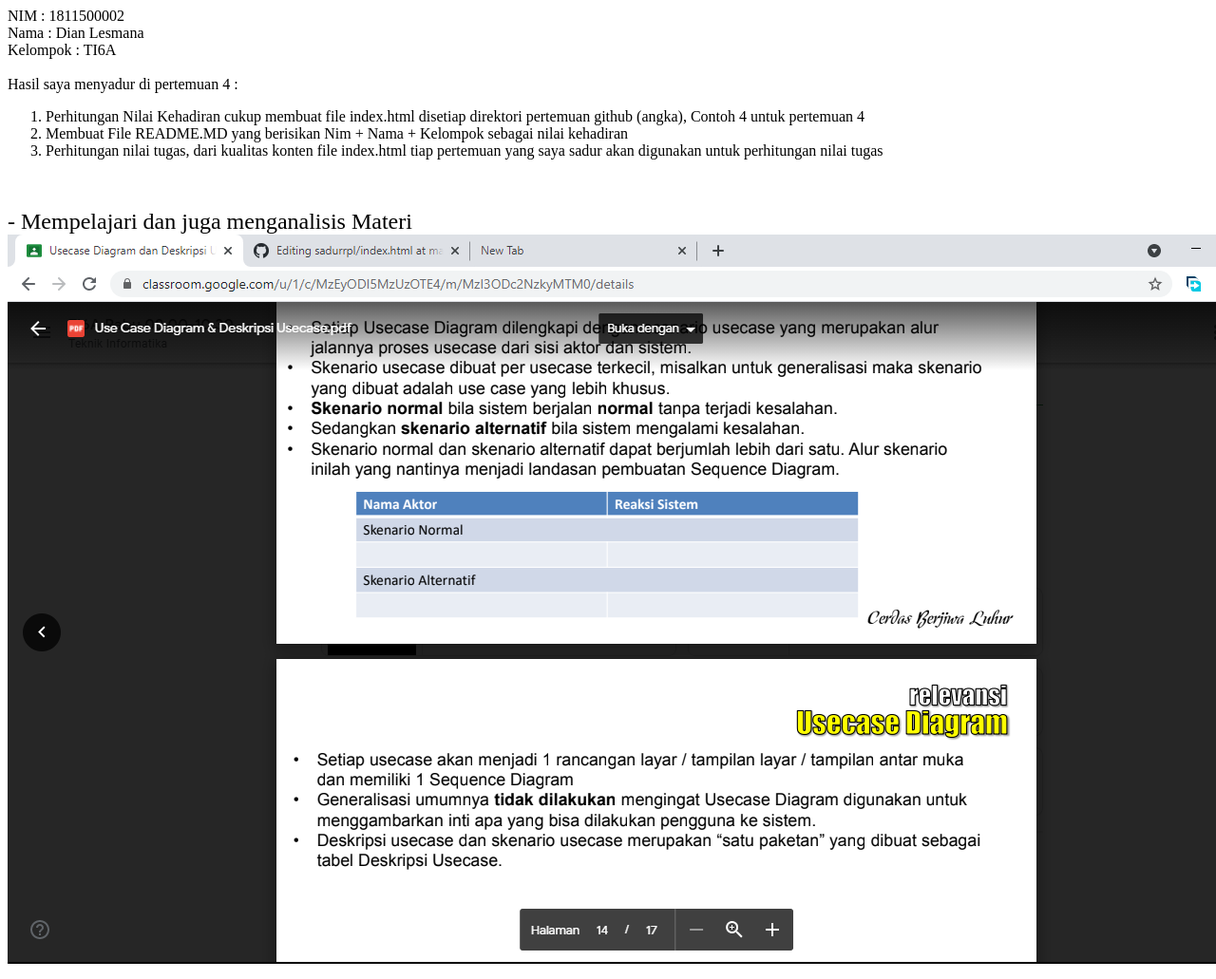
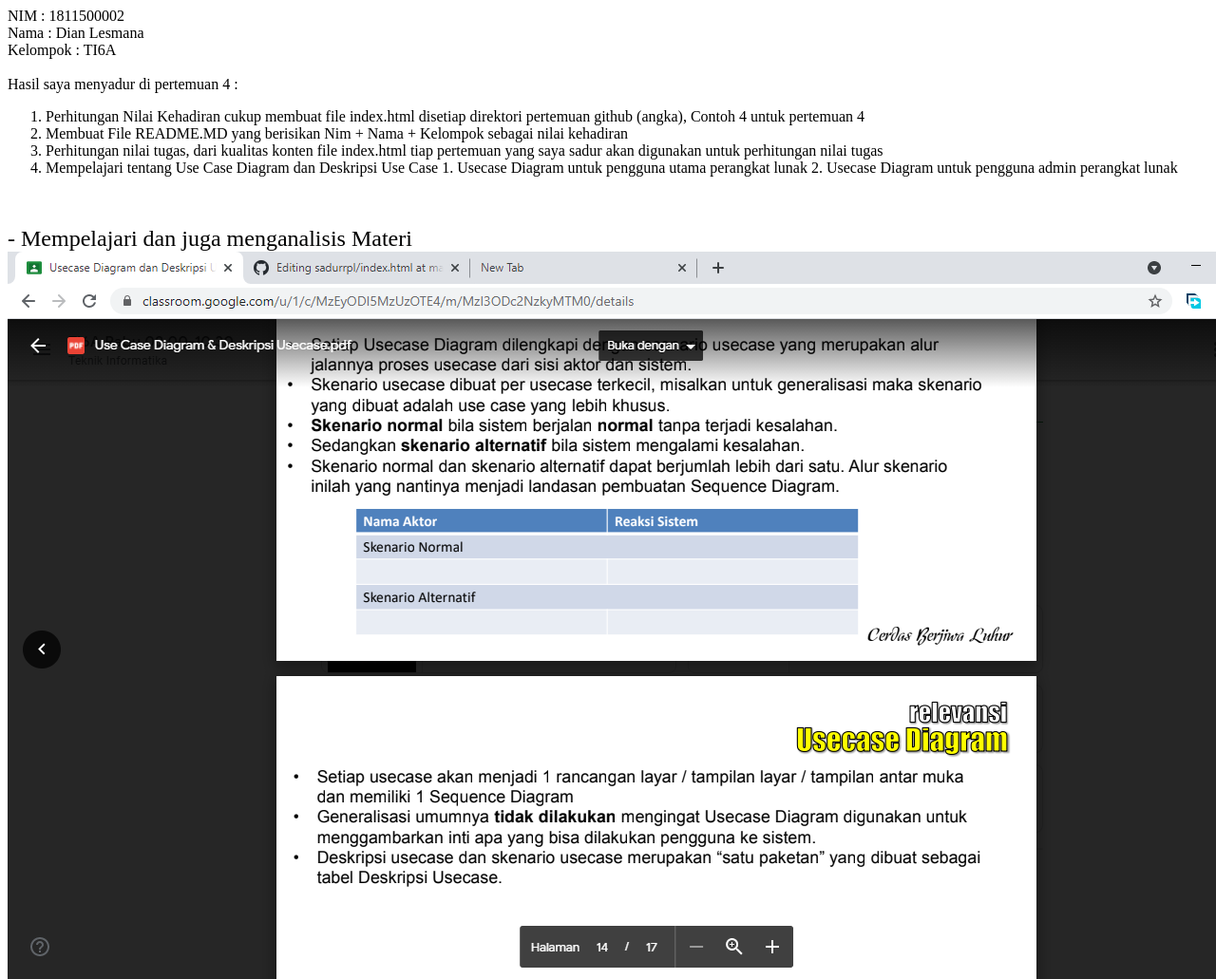
Before and after one commit to Dianlesmana99/sadurrpl, a plain HTML site: page 4/index.html in a window 1280 px wide. Shown: the top 1031 px of the page at 95% size. Drawn offline with Linux system fonts and the light colour scheme.

Commit message:
Update index.html

```diff
--- a/4/index.html
+++ b/4/index.html
@@ -7,6 +7,9 @@ Hasil saya menyadur di pertemuan 4 :<br>
   <li>Perhitungan Nilai Kehadiran cukup membuat file index.html disetiap direktori pertemuan github (angka), Contoh 4 untuk pertemuan 4</li>
   <li>Membuat File README.MD yang berisikan Nim + Nama + Kelompok sebagai nilai kehadiran</li>
   <li>Perhitungan nilai tugas, dari kualitas konten file index.html tiap pertemuan yang saya sadur akan digunakan untuk perhitungan nilai tugas</li>
+  <li>Mempelajari tentang Use Case Diagram dan Deskripsi Use Case
+      1. Usecase Diagram untuk pengguna utama perangkat lunak
+      2. Usecase Diagram untuk pengguna admin perangkat lunak</li>
 </ol>
 <br>
 <br>
```
